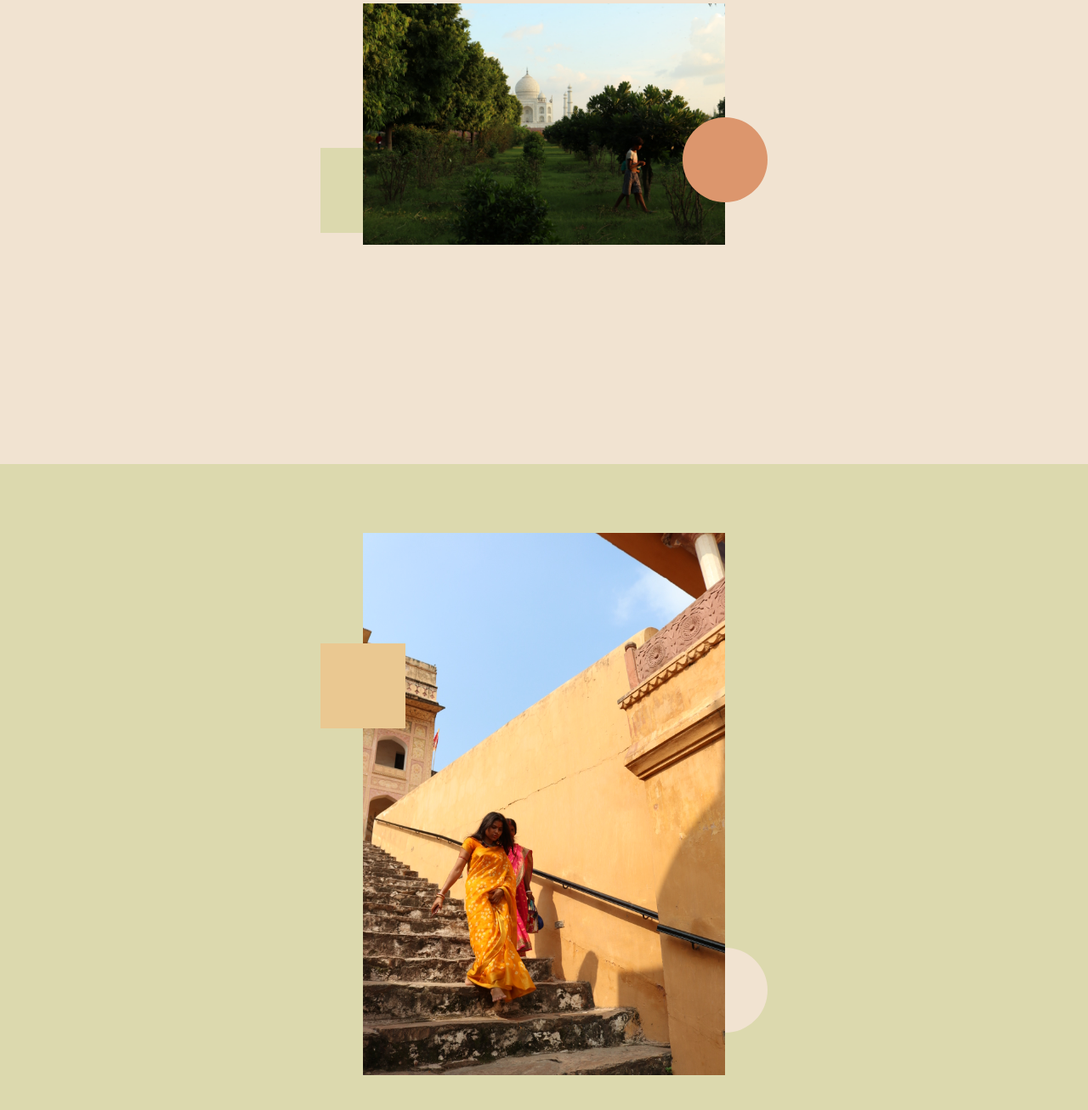
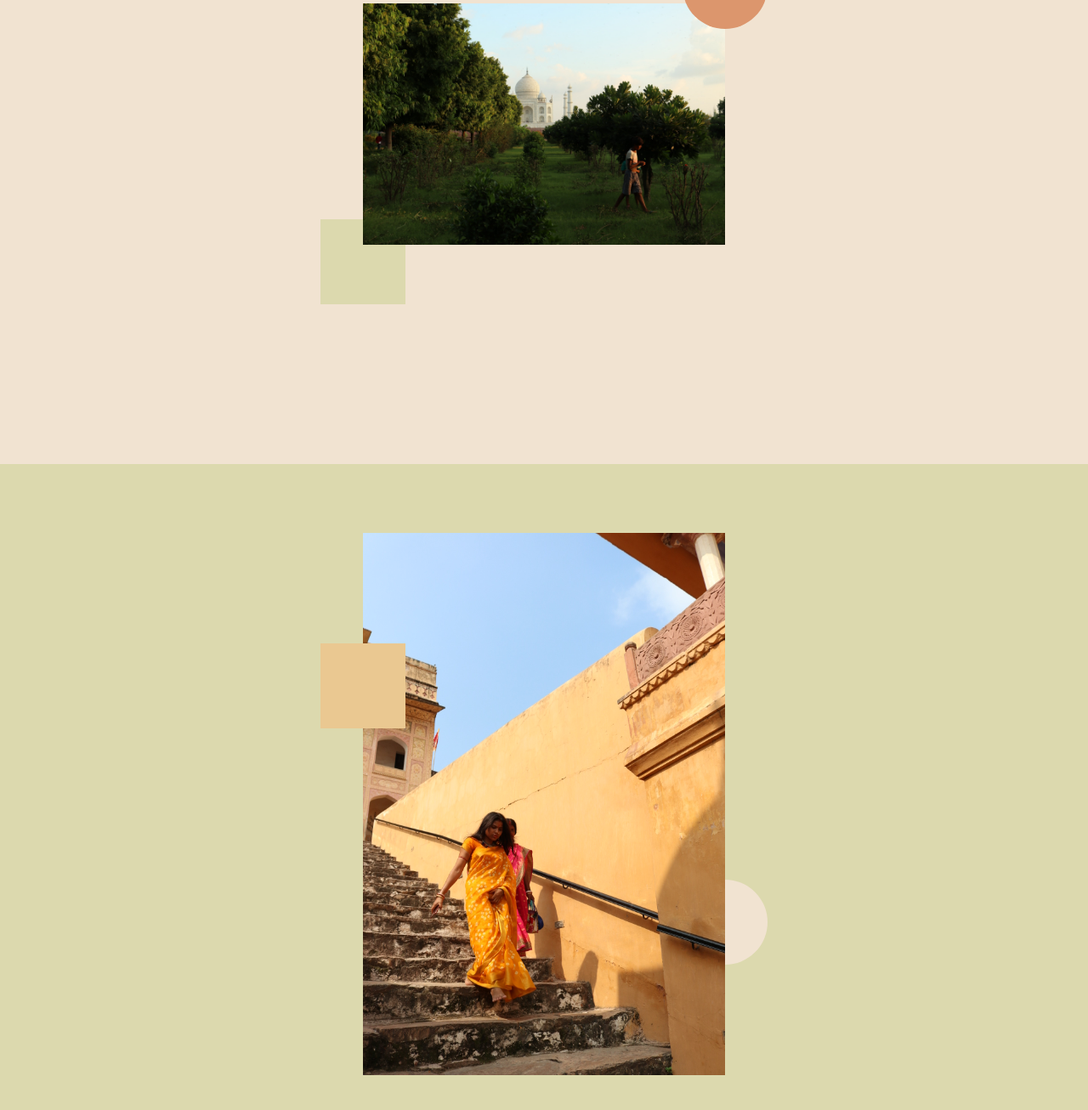
Before and after one commit to lauechev/india-photography, a website built with Vite: page index.html in a window 1280 px wide. Shown: the part 254-1560 px from the top of the page at 85% size. Built offline with nearby package versions, Linux system fonts and the light colour scheme.

Commit message:
🟢 add parallax circles

```diff
--- a/index.html
+++ b/index.html
@@ -22,15 +22,15 @@
 
     <section data-title="Sunset at Agra" data-page="1/4">
       <div class="content">
-        <div class="square" data-parallax="0.1"></div>
+        <div class="square" data-parallax="0.17"></div>
         <img src="assets/img1.JPG" alt="sunset-agra" />
-        <div class="circle"></div>
+        <div class="circle" data-parallax="-0.17"></div>
       </div>
     </section>
 
     <section class="s2" data-title="Staircase Udaipur" data-page="2/4">
       <div class="content">
-        <div class="circle"></div>
+        <div class="circle" data-parallax="-0.2"></div>
         <img src="assets/img2.JPG" alt="stairs" />
         <div class="square" data-parallax="0.2"></div>
       </div>
@@ -38,7 +38,7 @@
 
     <section class="s3" data-title="Jaipur Architecture" data-page="3/4">
       <div class="content">
-        <div class="circle"></div>
+        <div class="circle" data-parallax="-0.4"></div>
         <img src="assets/img3.JPG" alt="" />
         <div class="square" data-parallax="0.4"></div>
       </div>
@@ -46,7 +46,7 @@
 
     <section class="s4" data-title="Old Delhi" data-page="4/4">
       <div class="content">
-        <div class="circle"></div>
+        <div class="circle" data-parallax="0.25"></div>
         <img src="assets/img4.JPG" alt="stairs" />
         <div class="square" data-parallax="0.1"></div>
       </div>
--- a/src/scroll.ts
+++ b/src/scroll.ts
@@ -60,11 +60,12 @@ document.addEventListener('scroll', function () {
 
     const distanceToSection = midViewport - midSection;
 
-    const tag = section.querySelector<HTMLDivElement>('div.square');
+    const parallaxTags = section.querySelectorAll<HTMLDivElement>(`[data-parallax]`);
 
-    if (tag) {
+    //loop over each parallaxed tag
+    parallaxTags.forEach((tag) => {
       const speed = parseFloat(tag.getAttribute('data-parallax') || '0');
       tag.style.transform = `translateY(${distanceToSection * speed}px)`;
-    }
+    });
   });
 });
```
